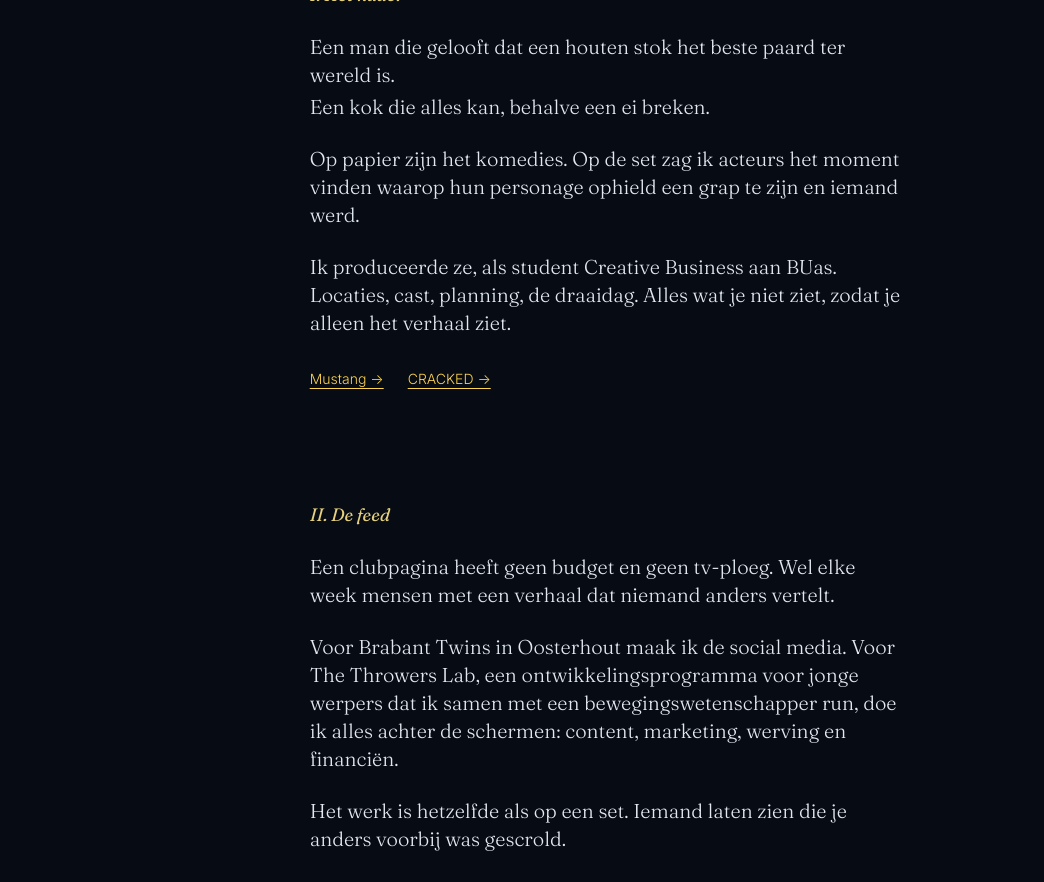
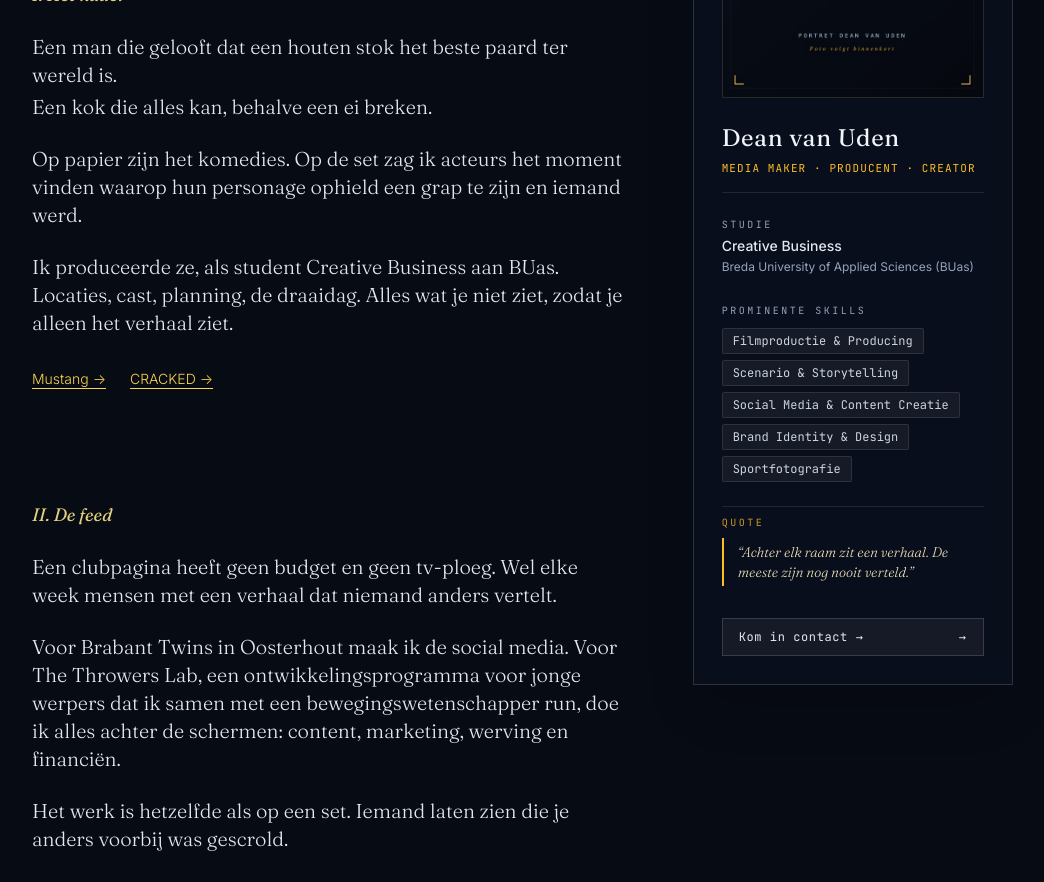
Before and after one commit to deanfabian/DeanvanUdenportfolio, a React (Vite) app: page / in a window 1280 px wide. Shown: the part 6140-7022 px from the top of the page, without its empty margins (32-1076 px from the left). Built offline with nearby package versions, Linux system fonts and the light colour scheme.

Commit message:
Add sticky profile sidebar to Story section with photo placeholder, study, skills and quote

```diff
--- a/src/components/StorySection.tsx
+++ b/src/components/StorySection.tsx
@@ -1,6 +1,7 @@
 import React, { useEffect, useRef } from 'react';
 import { useLanguage } from '../context/LanguageContext';
 import { useReducedMotion } from '../hooks/useReducedMotion';
+import { assetUrl } from '../config';
 
 interface StoryBlockProps {
   children: React.ReactNode;
@@ -59,9 +60,11 @@ export const StorySection: React.FC = () => {
     <section
       id="story"
       aria-label="Story"
-      className="relative min-h-screen w-full bg-[#070b14] px-6 sm:px-8 py-24 sm:py-36 border-t border-white/10"
+      className="relative min-h-screen w-full bg-[#070b14] px-4 sm:px-8 py-24 sm:py-36 border-t border-white/10"
     >
-      <div className="w-full max-w-[60ch] mx-auto select-text space-y-20 sm:space-y-28 font-serif font-light leading-relaxed">
+      <div className="w-full max-w-6xl mx-auto flex flex-col lg:flex-row gap-12 lg:gap-16 items-start">
+        {/* Main Narrative Column */}
+        <div className="w-full max-w-[60ch] mx-auto lg:mx-0 flex-1 select-text space-y-20 sm:space-y-28 font-serif font-light leading-relaxed">
           {/* Opening */}
           <StoryBlock>
             <div className="space-y-4 text-xl sm:text-2xl text-slate-100 font-normal">
@@ -164,6 +167,83 @@ export const StorySection: React.FC = () => {
             </article>
           </StoryBlock>
         </div>
+
+        {/* Profile Sidebar */}
+        <aside className="w-full lg:w-80 xl:w-88 flex-shrink-0 lg:sticky lg:top-28 self-start">
+          <div className="relative border border-white/15 bg-[#0a0f1d]/90 backdrop-blur-md p-6 sm:p-7 shadow-2xl space-y-6">
+            {/* Photo Container */}
+            <div className="relative w-full aspect-[4/5] overflow-hidden border border-white/15 bg-black/70">
+              <img
+                src={assetUrl('/assets/dean-portrait.jpg')}
+                alt={t.story.profile.photoAlt}
+                className="w-full h-full object-cover"
+              />
+            </div>
+
+            {/* Header: Name + Tagline */}
+            <div className="space-y-1.5 border-b border-white/10 pb-4">
+              <h4 className="font-serif text-2xl text-slate-100 font-normal tracking-wide">
+                Dean van Uden
+              </h4>
+              <p className="font-mono text-[11px] uppercase tracking-widest text-amber-400">
+                {t.story.profile.tagline}
+              </p>
+            </div>
+
+            {/* Studie */}
+            <div className="space-y-1">
+              <span className="text-[10px] font-mono tracking-[0.25em] uppercase text-slate-400 block">
+                {t.story.profile.studyLabel}
+              </span>
+              <p className="text-sm font-sans text-slate-200 font-medium leading-snug">
+                {t.story.profile.studyDegree}
+              </p>
+              <p className="text-xs font-sans text-slate-400">
+                {t.story.profile.studySchool}
+              </p>
+            </div>
+
+            {/* Prominente Skills */}
+            <div className="space-y-2.5 pt-1">
+              <span className="text-[10px] font-mono tracking-[0.25em] uppercase text-slate-400 block">
+                {t.story.profile.skillsLabel}
+              </span>
+              <div className="flex flex-wrap gap-1.5">
+                {t.story.profile.skills.map((skill, i) => (
+                  <span
+                    key={i}
+                    className="px-2.5 py-1 text-xs font-mono bg-white/5 border border-white/10 text-slate-300 rounded-sm hover:border-amber-400/40 hover:text-amber-200 transition-colors"
+                  >
+                    {skill}
+                  </span>
+                ))}
+              </div>
+            </div>
+
+            {/* Quote */}
+            <div className="space-y-2 pt-2 border-t border-white/10">
+              <span className="text-[10px] font-mono tracking-[0.25em] uppercase text-amber-400/80 block">
+                {t.story.profile.quoteLabel}
+              </span>
+              <blockquote className="border-l-2 border-amber-400 pl-3.5 py-1 font-serif italic text-xs sm:text-sm text-amber-100/90 leading-relaxed font-light">
+                {t.story.profile.quote}
+              </blockquote>
+            </div>
+
+            {/* Contact Button */}
+            <div className="pt-2">
+              <a
+                href="#contact"
+                onClick={handleScrollToContact}
+                className="group flex items-center justify-between w-full px-4 py-2.5 border border-white/15 bg-white/5 hover:border-amber-400 hover:bg-amber-400/10 transition-colors text-xs font-mono tracking-wider text-slate-200 hover:text-amber-200"
+              >
+                <span>{t.story.profile.contactLink}</span>
+                <span className="group-hover:translate-x-1 transition-transform">→</span>
+              </a>
+            </div>
+          </div>
+        </aside>
+      </div>
     </section>
   );
 };
--- a/src/i18n/translations.ts
+++ b/src/i18n/translations.ts
@@ -39,6 +39,18 @@ export interface Translations {
     outlineLabel: string;
   };
   story: {
+    profile: {
+      tagline: string;
+      studyLabel: string;
+      studyDegree: string;
+      studySchool: string;
+      skillsLabel: string;
+      skills: string[];
+      quoteLabel: string;
+      quote: string;
+      photoAlt: string;
+      contactLink: string;
+    };
     opening: {
       lines: string[];
     };
@@ -122,6 +134,24 @@ export const translations: Record<Language, Translations> = {
       outlineLabel: 'Synopsis',
     },
     story: {
+      profile: {
+        tagline: 'Media Maker · Producent · Creator',
+        studyLabel: 'Studie',
+        studyDegree: 'Creative Business',
+        studySchool: 'Breda University of Applied Sciences (BUas)',
+        skillsLabel: 'Prominente skills',
+        skills: [
+          'Filmproductie & Producing',
+          'Scenario & Storytelling',
+          'Social Media & Content Creatie',
+          'Brand Identity & Design',
+          'Sportfotografie',
+        ],
+        quoteLabel: 'Quote',
+        quote: '“Achter elk raam zit een verhaal. De meeste zijn nog nooit verteld.”',
+        photoAlt: 'Portret van Dean van Uden',
+        contactLink: 'Kom in contact →',
+      },
       opening: {
         lines: [
           'Je liep langs honderd ramen om hier te komen.',
@@ -210,6 +240,24 @@ export const translations: Record<Language, Translations> = {
       outlineLabel: 'Synopsis',
     },
     story: {
+      profile: {
+        tagline: 'Media Maker · Producer · Creator',
+        studyLabel: 'Study',
+        studyDegree: 'Creative Business',
+        studySchool: 'Breda University of Applied Sciences (BUas)',
+        skillsLabel: 'Prominent skills',
+        skills: [
+          'Film Production & Producing',
+          'Screenwriting & Storytelling',
+          'Social Media & Content Creation',
+          'Brand Identity & Design',
+          'Sports Photography',
+        ],
+        quoteLabel: 'Quote',
+        quote: '“Behind every window sits a story. Most have never been told.”',
+        photoAlt: 'Portrait of Dean van Uden',
+        contactLink: 'Get in touch →',
+      },
       opening: {
         lines: [
           'You walked past a hundred windows to get here.',
```
Also changed, not shown: public/assets/dean-portrait.jpg (added). Lines whose indentation alone changed are shown as unchanged.
